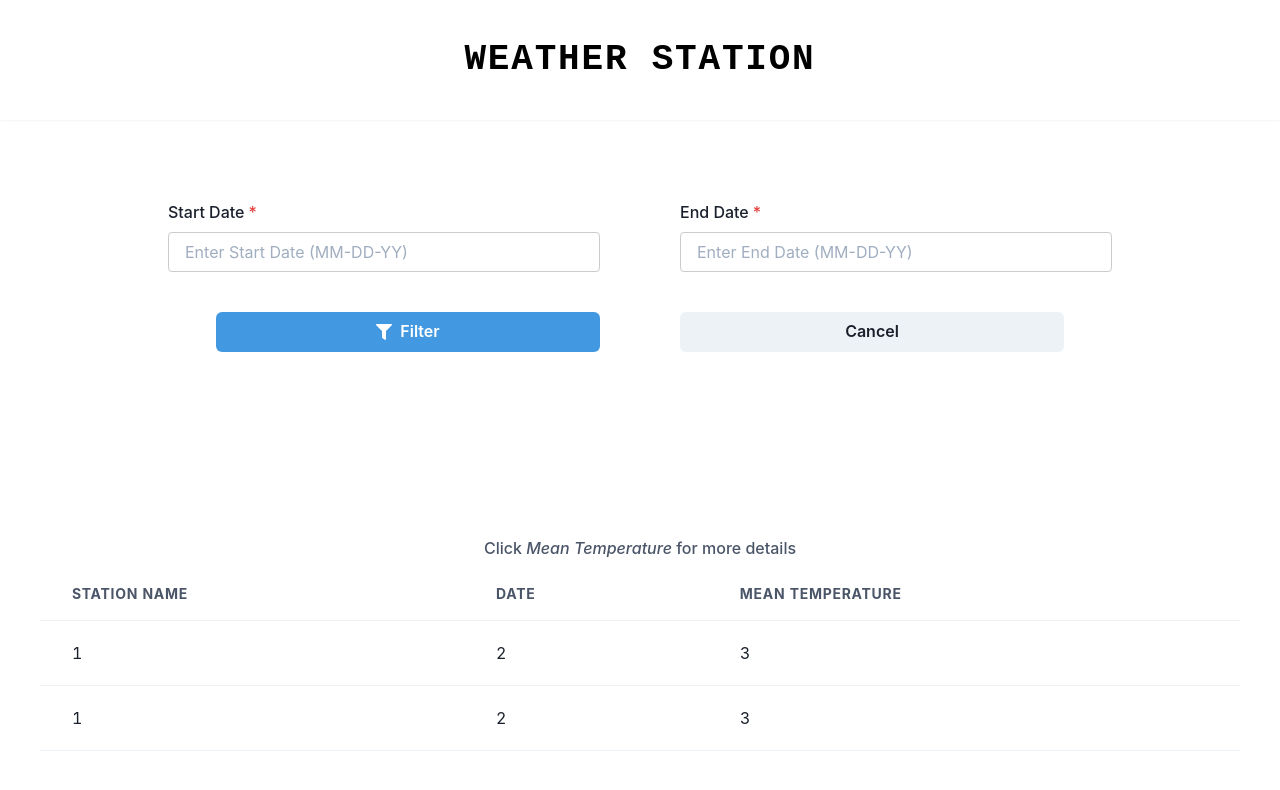
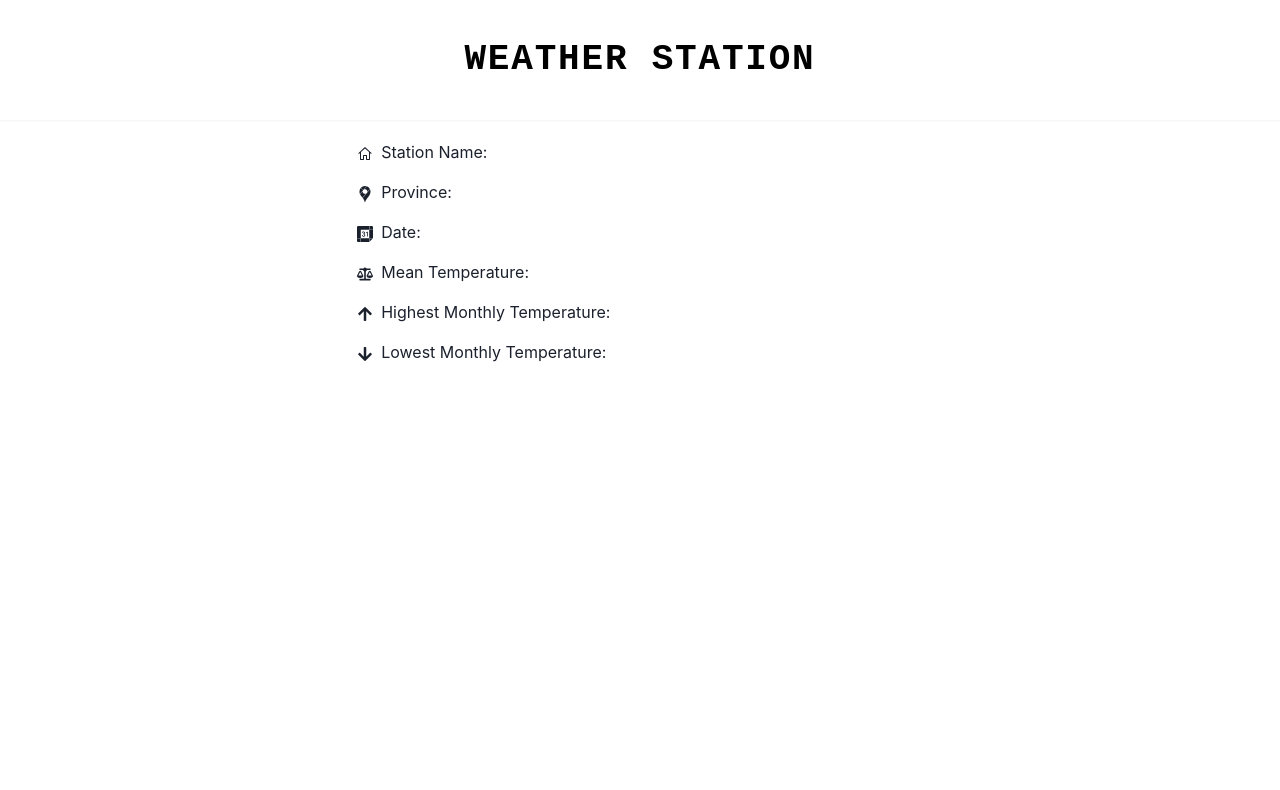
Before and after one commit to sydneyhass/weather-station, a React (Create React App) app in the folder src/frontend/: page / in a window 1280 px wide. Shown: the top 790 px of the page. Built offline with nearby package versions, Linux system fonts and the light colour scheme.

Commit message:
Updated details component to include the necessary list items

```diff
--- a/src/frontend/src/App.js
+++ b/src/frontend/src/App.js
@@ -2,12 +2,14 @@ import * as React from "react";
 
 import { ChakraProvider } from "@chakra-ui/react";
 import Homepage from "./pages/Homepage";
+import DetailPage from "./pages/DetailPage";
 
 class App extends React.Component {
   render() {
     return (
       <ChakraProvider>
-        <Homepage />
+        {/* <Homepage /> */}
+        <DetailPage />
       </ChakraProvider>
     );
   }
--- a/src/frontend/src/components/Details.js
+++ b/src/frontend/src/components/Details.js
@@ -1,10 +1,36 @@
-import { Container } from "@chakra-ui/layout";
+import { Container, List, ListIcon, ListItem } from "@chakra-ui/layout";
+
+import { VscHome } from "react-icons/vsc";
+import { SiGooglemaps, SiGooglecalendar } from "react-icons/si";
+import { FaBalanceScale, FaArrowUp, FaArrowDown } from "react-icons/fa";
+
 import React from "react";
 
 export default function Details() {
   return (
     <>
-      <Container></Container>
+      <Container p="20px">
+        <List spacing={4}>
+          <ListItem>
+            <ListIcon as={VscHome}></ListIcon>Station Name:
+          </ListItem>
+          <ListItem>
+            <ListIcon as={SiGooglemaps}></ListIcon>Province:
+          </ListItem>
+          <ListItem>
+            <ListIcon as={SiGooglecalendar}></ListIcon>Date:
+          </ListItem>
+          <ListItem>
+            <ListIcon as={FaBalanceScale}></ListIcon>Mean Temperature:
+          </ListItem>
+          <ListItem>
+            <ListIcon as={FaArrowUp}></ListIcon>Highest Monthly Temperature:
+          </ListItem>
+          <ListItem>
+            <ListIcon as={FaArrowDown}></ListIcon>Lowest Monthly Temperature:
+          </ListItem>
+        </List>
+      </Container>
     </>
   );
 }
--- a/src/frontend/src/pages/DetailPage.js
+++ b/src/frontend/src/pages/DetailPage.js
@@ -2,6 +2,7 @@ import React from "react";
 
 import Footer from "../components/Footer";
 import Header from "../components/Header";
+import Details from "../components/Details";
 
 export default function DetailPage() {
   return (
```
